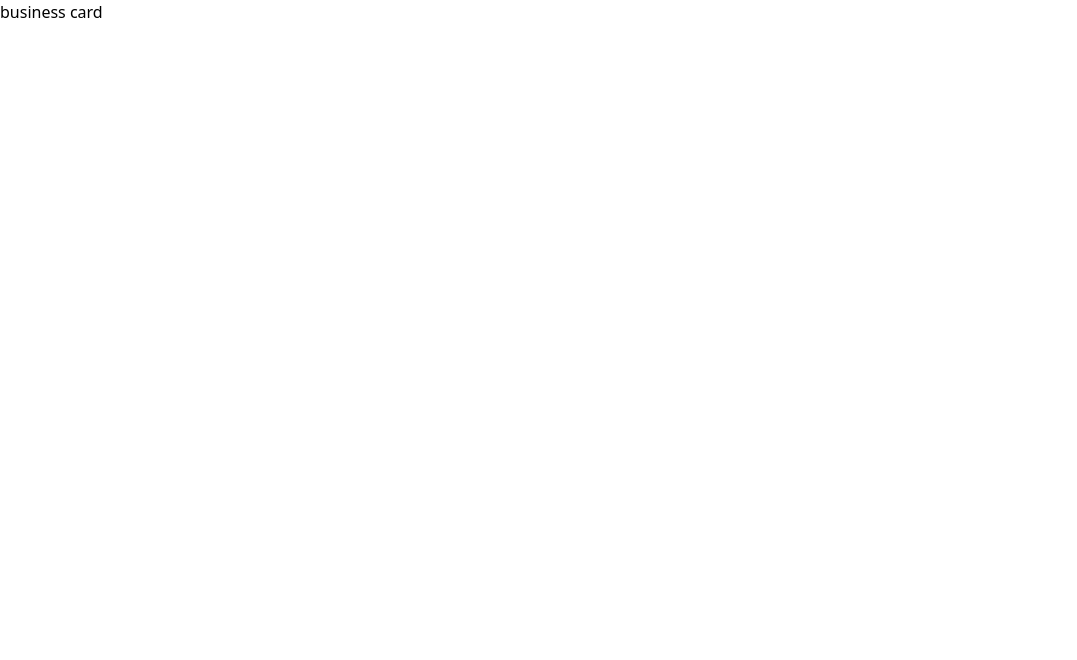
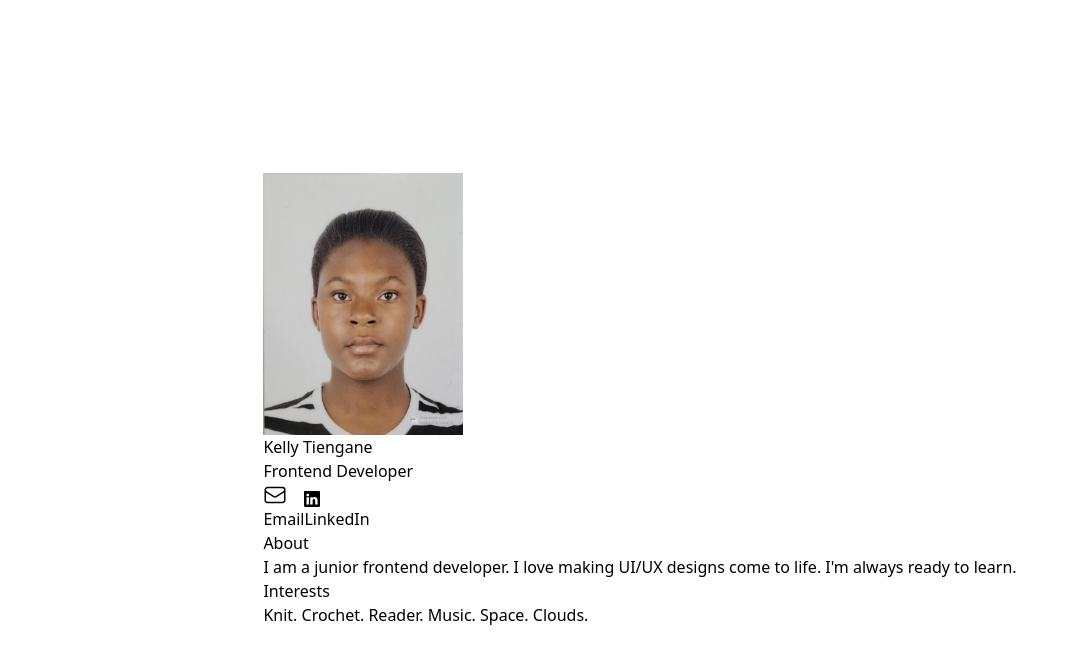
Before and after one commit to klytne/Business-Card, a React (Vite) app in the folder business-card/: page / in a window 1280 px wide. Shown: the top 660 px of the page, without its empty margins (0-1077 px from the left). Built offline with nearby package versions, Linux system fonts and the light colour scheme.

Commit message:
Add content

```diff
--- a/business-card/index.html
+++ b/business-card/index.html
@@ -7,7 +7,7 @@
     <title>Business Card</title>
   </head>
   <body>
-    <div id="root"></div>
+    <div id="root" class="w-screen h-screen flex justify-center items-center"></div>
     <script type="module" src="/src/main.jsx"></script>
   </body>
 </html>
--- a/business-card/src/App.jsx
+++ b/business-card/src/App.jsx
@@ -1,10 +1,53 @@
 import './App.css'
+import Footer from './components/Footer'
+
+import profile from './assets/kelly.jpg'
+import linkedin from './assets/linkedin.svg'
 
 function App() {
   return (
-    <>
-     business card
-    </>
+    <div>
+      <img src={profile} className='w-50'/>
+
+      <h1>Kelly Tiengane</h1>
+      <p>Frontend Developer</p>
+
+      <>
+        <button type='button'>
+          <svg xmlns="http://www.w3.org/2000/svg" fill="none" viewBox="0 0 24 24" strokeWidth={1.5} stroke="currentColor" className="size-6">
+            <path strokeLinecap="round" strokeLinejoin="round" d="M21.75 6.75v10.5a2.25 2.25 0 0 1-2.25 2.25h-15a2.25 2.25 0 0 1-2.25-2.25V6.75m19.5 0A2.25 2.25 0 0 0 19.5 4.5h-15a2.25 2.25 0 0 0-2.25 2.25m19.5 0v.243a2.25 2.25 0 0 1-1.07 1.916l-7.5 4.615a2.25 2.25 0 0 1-2.36 0L3.32 8.91a2.25 2.25 0 0 1-1.07-1.916V6.75" />
+          </svg>
+          Email
+        </button>
+
+        <>
+          <button type='button'>
+            <img src={linkedin}/>
+
+            LinkedIn
+          </button>
+        </>
+      </>
+
+      <>
+        <h2>About</h2>
+
+        <p>
+          I am a junior frontend developer. I love making UI/UX designs come
+          to life. I'm always ready to learn.
+        </p>
+      </>
+
+      <>
+        <h2>Interests</h2>
+
+        <p>
+          Knit. Crochet. Reader. Music. Space. Clouds.
+        </p>
+      </>
+
+      {/* <Footer /> */}
+    </div>
   )
 }
 
--- /dev/null
+++ b/business-card/src/components/Footer.jsx
@@ -0,0 +1,13 @@
+// Footer
+
+export default function Footer() {
+    return (
+        <div>
+            <svg xmlns="http://www.w3.org/2000/svg" width="16" height="16" fill="currentColor" class="bi bi-github" viewBox="0 0 16 16">
+            <path d="M8 0C3.58 0 0 3.58 0 8c0 3.54 2.29 6.53 5.47 7.59.4.07.55-.17.55-.38 0-.19-.01-.82-.01-1.49-2.01.37-2.53-.49-2.69-.94-.09-.23-.48-.94-.82-1.13-.28-.15-.68-.52-.01-.53.63-.01 1.08.58 1.23.82.72 1.21 1.87.87 2.33.66.07-.52.28-.87.51-1.07-1.78-.2-3.64-.89-3.64-3.95 0-.87.31-1.59.82-2.15-.08-.2-.36-1.02.08-2.12 0 0 .67-.21 2.2.82.64-.18 1.32-.27 2-.27s1.36.09 2 .27c1.53-1.04 2.2-.82 2.2-.82.44 1.1.16 1.92.08 2.12.51.56.82 1.27.82 2.15 0 3.07-1.87 3.75-3.65 3.95.29.25.54.73.54 1.48 0 1.07-.01 1.93-.01 2.2 0 .21.15.46.55.38A8.01 8.01 0 0 0 16 8c0-4.42-3.58-8-8-8"/>
+            </svg>
+
+            <img src={linkedin}/>
+        </div>
+    )
+}
```
Also changed, not shown: business-card/src/assets/linkedin.svg (added).
